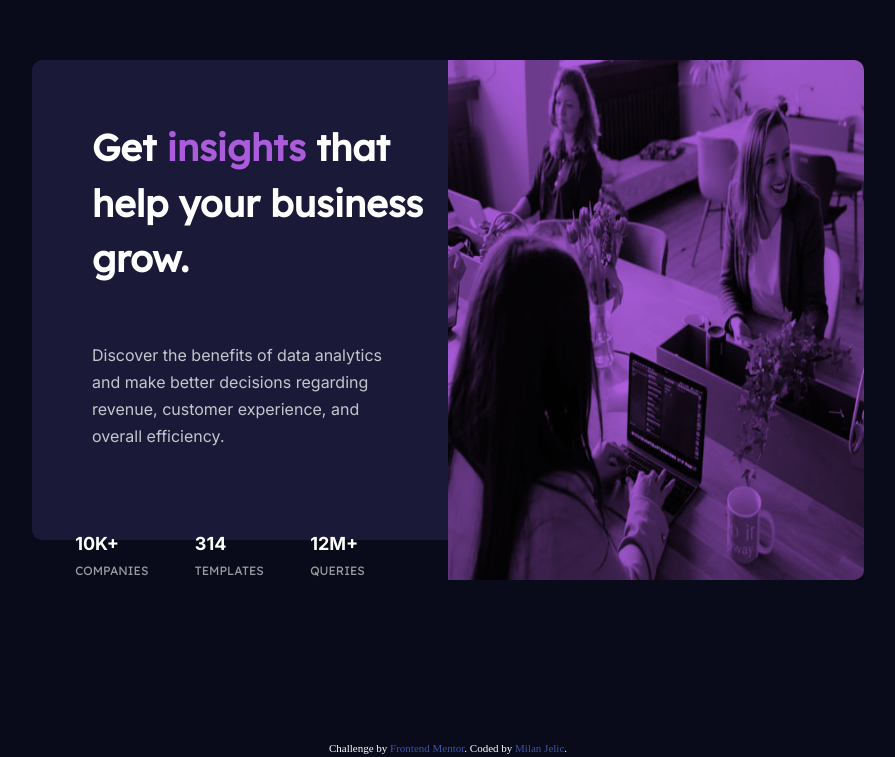
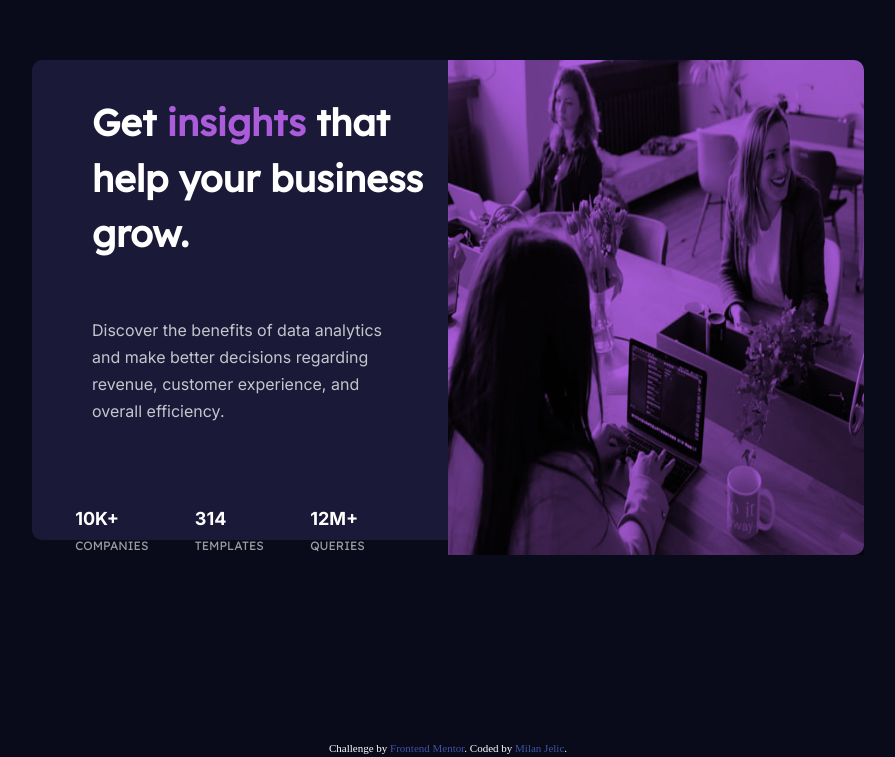
Before and after one commit to milanjelic92/stats-preview-card, a plain HTML site: page index.html in a window 1280 px wide. Shown: the part 140-897 px from the top of the page, without its empty margins (192-1087 px from the left). Drawn offline with Linux system fonts and the light colour scheme.

Commit message:
css update

```diff
--- a/css/main.css
+++ b/css/main.css
@@ -51,9 +51,9 @@ h1 {
 
 }
 .container .main-text h1 {
-    padding-top: 40px;
+    padding-top: 20px;
     padding-left: 40px;
-    margin-top: 20px;
+    margin-top: 15px;
     margin-left: 20px;
     font-size: 37px;
 }
```
